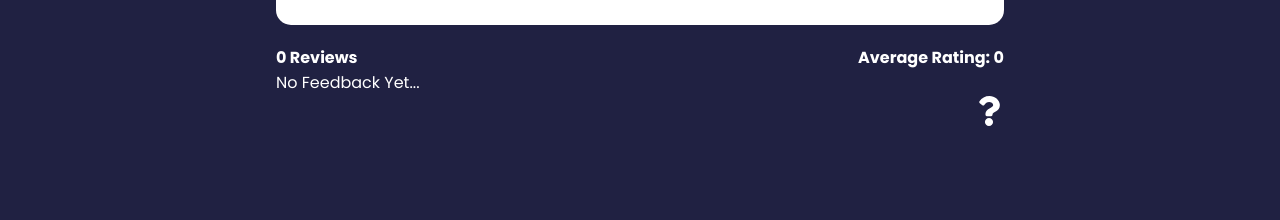
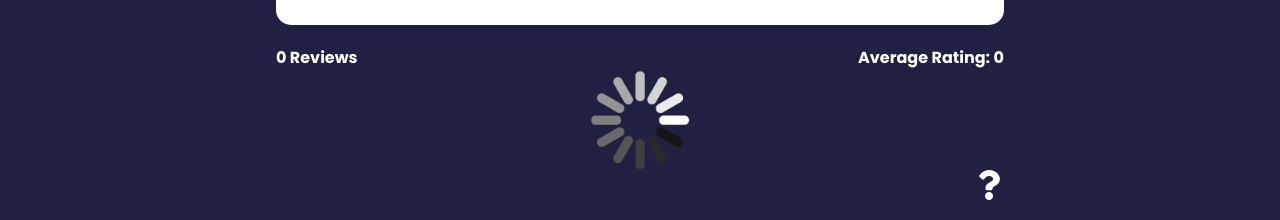
Before and after one commit to rscottlundgren-web-tutorials/udemy-feedback-app-brad-traversy, a React (Create React App) app: page / in a window 1280 px wide. Shown: the part 354-574 px from the top of the page. Built offline with nearby package versions, Linux system fonts and the light colour scheme.

Commit message:
Add `Spinner` Component To `FeedbackList`
- Import `Spinner` component
- Extract `isLoading` from global state/context API
- Add `isLoading` check to conditional loading
- Add `Spinner` component to the new conditional return

```diff
--- a/src/components/FeedbackList.jsx
+++ b/src/components/FeedbackList.jsx
@@ -1,12 +1,13 @@
 import { motion, AnimatePresence } from 'framer-motion';
 import { useContext } from 'react';
 import FeedbackItem from './FeedbackItem';
+import Spinner from './shared/Spinner';
 import FeedbackContext from '../context/FeedbackContext';
 
 function FeedbackList() {
-	const { feedback } = useContext(FeedbackContext);
+	const { feedback, isLoading } = useContext(FeedbackContext);
 
-	if (!feedback || feedback.length === 0) {
+	if (!isLoading && (!feedback || feedback.length === 0)) {
 		return <p>No Feedback Yet...</p>;
 	}
 
@@ -20,7 +21,9 @@ function FeedbackList() {
 	// 	);
 	// }
 
-	return (
+	return isLoading ? (
+		<Spinner />
+	) : (
 		<div className='feedback-list'>
 			<AnimatePresence>
 				{feedback.map((item) => (
```
